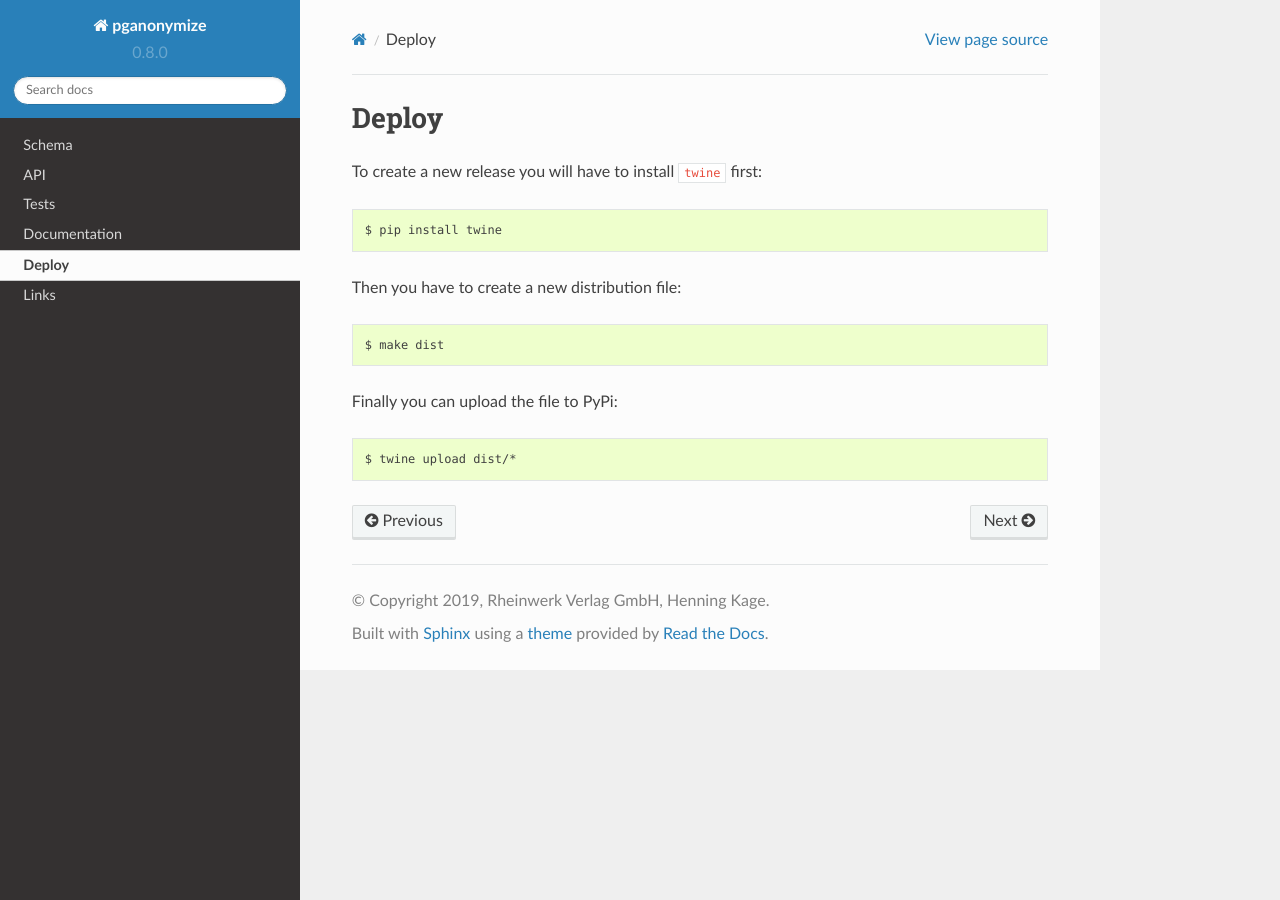
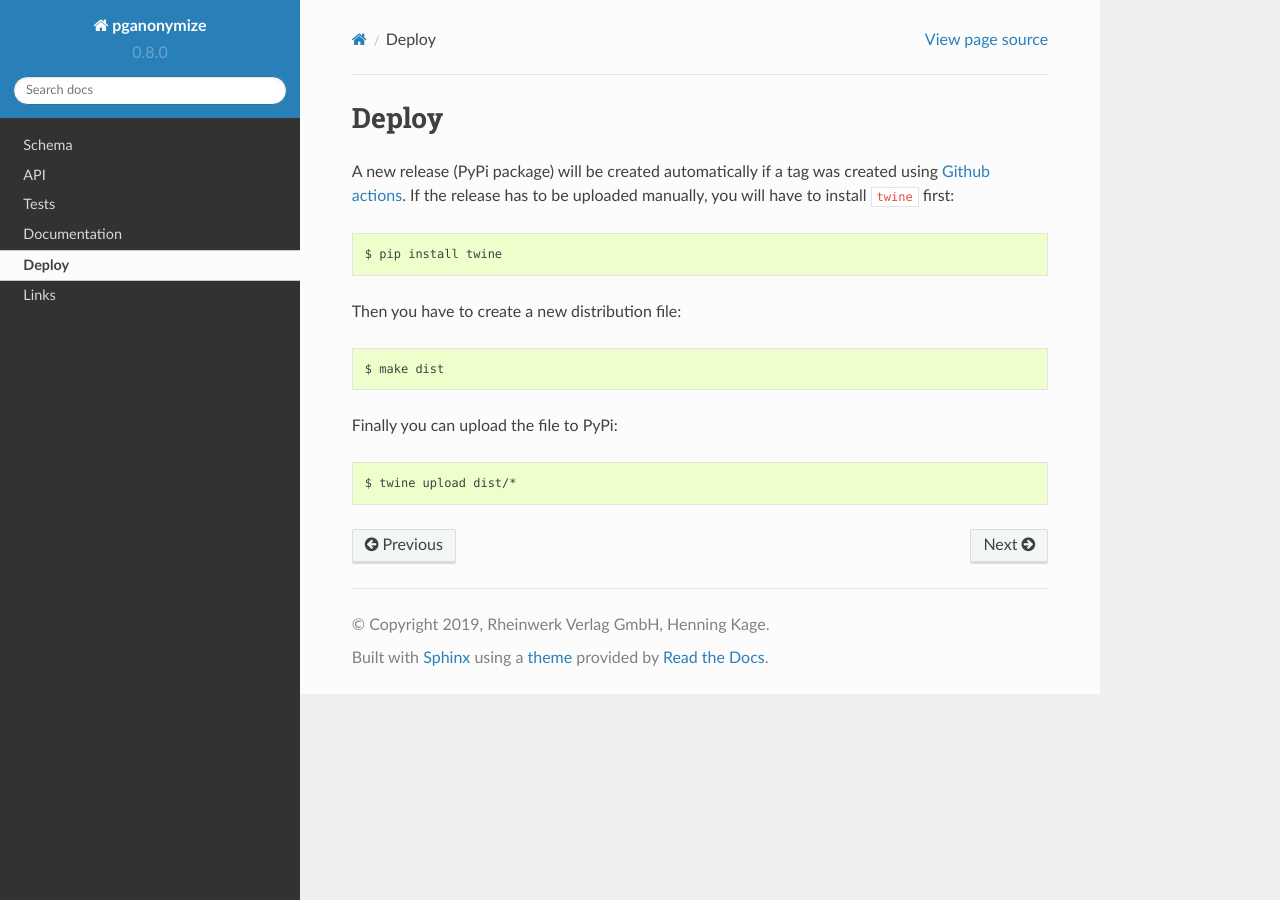
Before and after one commit to rheinwerk-verlag/pganonymize, a Sphinx documentation site: the page built from docs/deploy.rst, in a window 1280 px wide. Built offline with Sphinx 7.4.7 and the Read the Docs theme 2.0.0, drawn with Linux system fonts in a browser that asks for light colours.

Commit message:
Updated the deploy documentation

```diff
--- a/docs/deploy.rst
+++ b/docs/deploy.rst
@@ -1,14 +1,23 @@
 Deploy
 ======
 
-To create a new release you will have to install ``twine`` first::
+A new release (PyPi package) will be created automatically if a tag was created using `Github actions`_. If the release
+has to be uploaded manually, you will have to install ``twine`` first:
+
+.. code-block:: bash
 
     $ pip install twine
 
-Then you have to create a new distribution file::
+Then you have to create a new distribution file:
+
+.. code-block:: bash
 
     $ make dist
 
-Finally you can upload the file to PyPi::
+Finally you can upload the file to PyPi:
+
+.. code-block:: bash
 
     $ twine upload dist/*
+
+.. _Github actions: https://github.com/rheinwerk-verlag/pganonymize/actions
```
